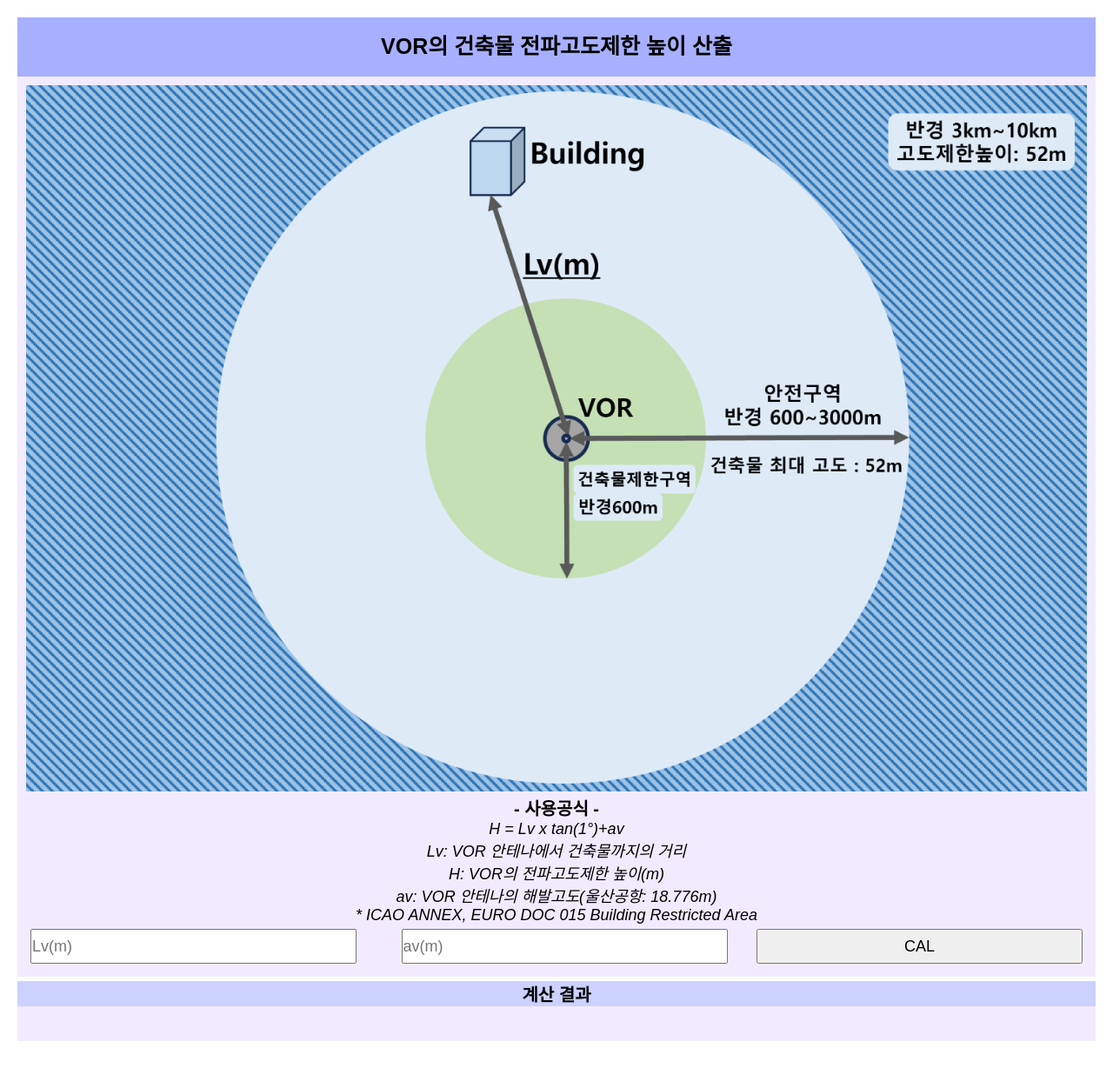
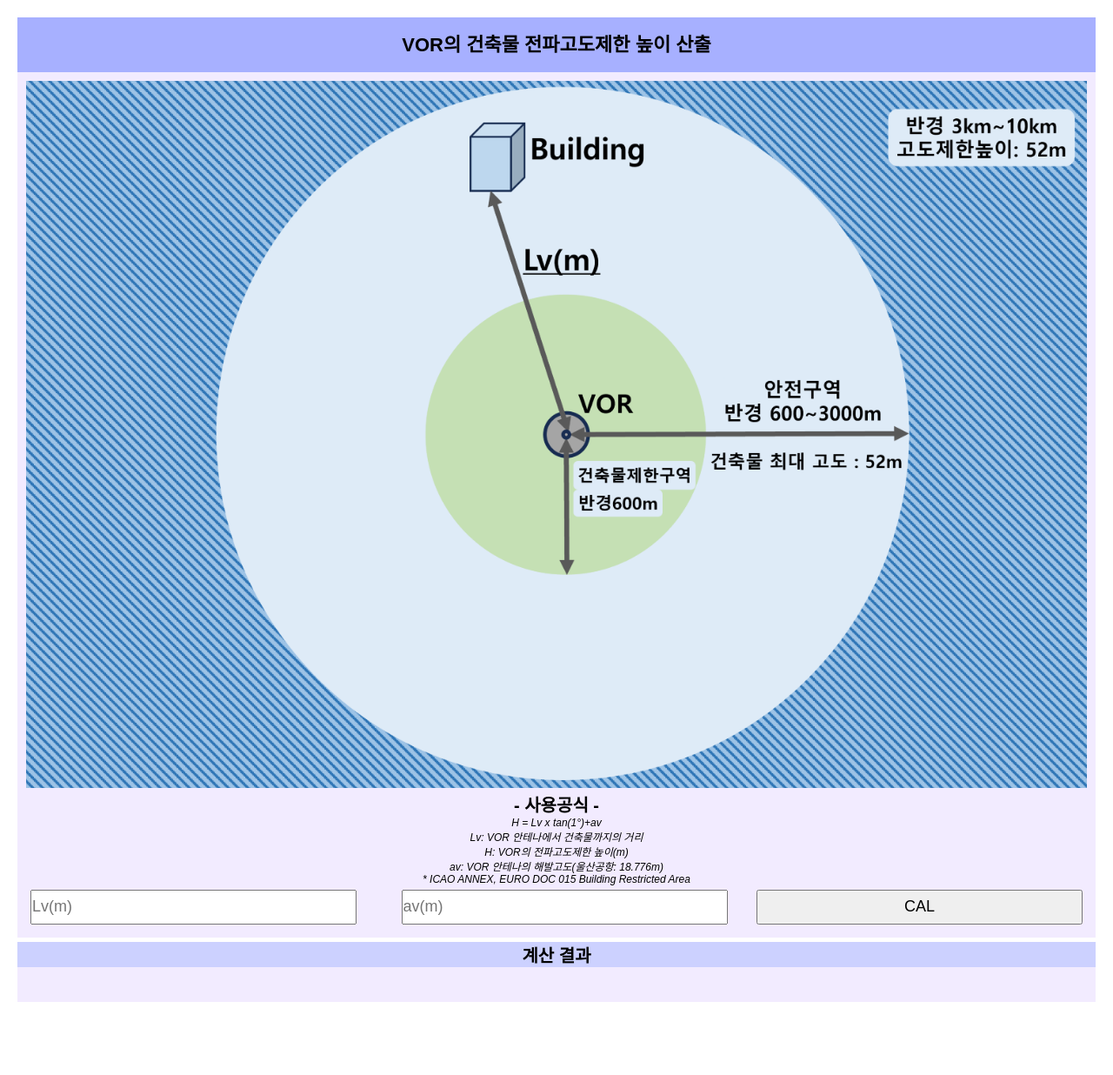
Before and after one commit to TunainForest/cal_webpage, a plain HTML site: page 14_vor_height.html in a window 1280 px wide. Shown: the whole page at 87% size. After the commit the page ends 1192 px from the top, so only its background shows below. Drawn offline with Linux system fonts and the light colour scheme.

Commit message:
Update 14_vor_height.html

```diff
--- a/14_vor_height.html
+++ b/14_vor_height.html
@@ -36,7 +36,7 @@
         background-color: #a7b0ff;
         text-align: center;
         font-weight: bold;
-        font-size: 25px; /* 폰트 크기 증가 */
+        font-size: 22px; /* 폰트 크기 증가 */
         line-height: 1.5;
         padding: 15px;
       }
@@ -58,7 +58,7 @@
       .formula {
         text-align: center;
         font-style: italic;
-        font-size: 18px;
+        font-size: 12px;
       }
 
       /* 입력 필드와 버튼 그룹 스타일 */
```
